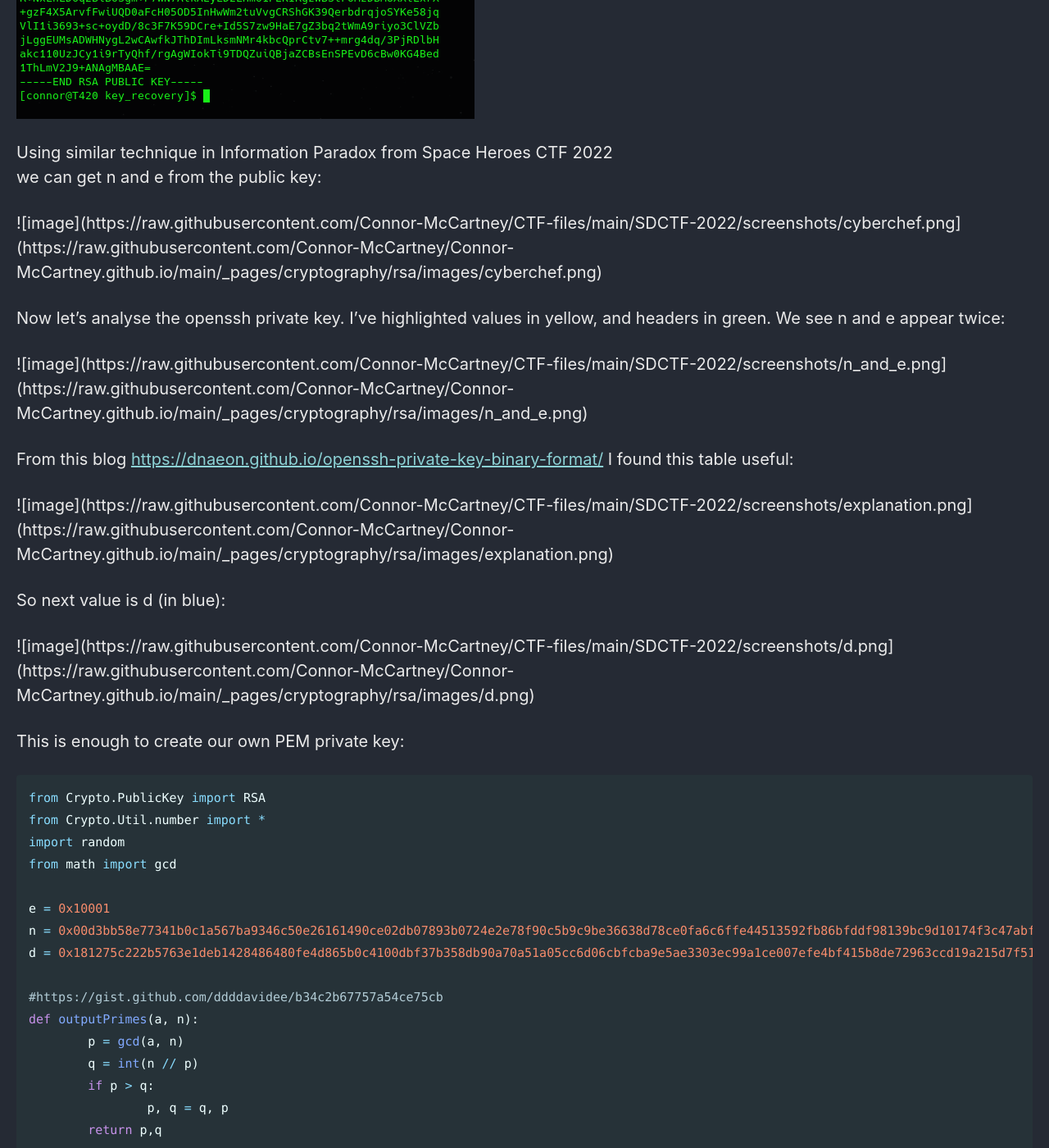
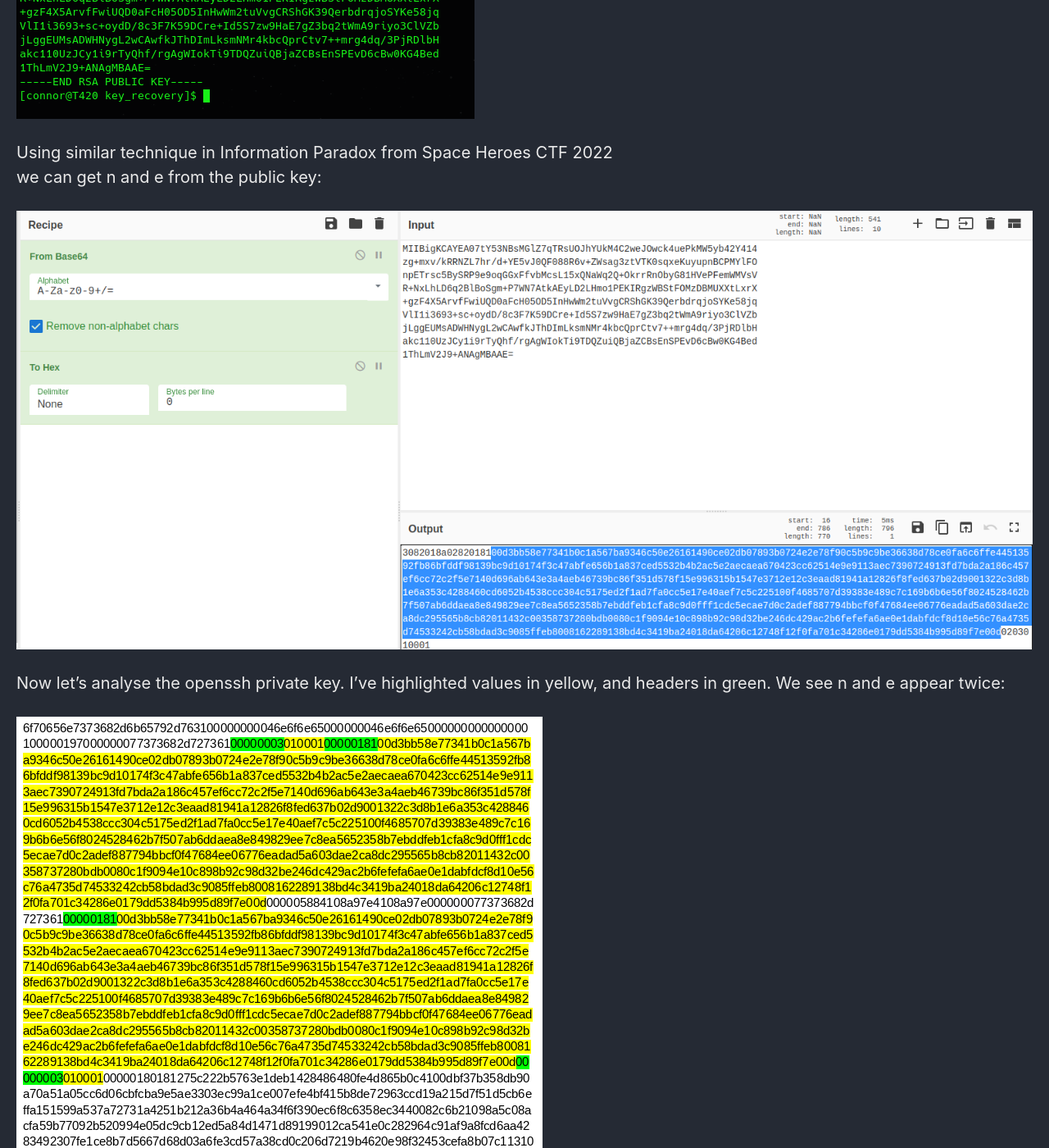
Before and after one commit to Connor-McCartney/Connor-McCartney.github.io, a Jekyll site: the page built from _pages/cryptography/rsa/rsa.md, in a window 1280 px wide and 1400 px high, scrolled down 1587 px. Shown: the whole window at 82% size. Built offline with Jekyll 4.4.1, drawn with Linux system fonts in a browser that asks for light colours; cached includes are drawn as plain includes; part of the change alters nothing that is shown; some of the changed text lies outside the part shown.

Commit message:
Update rsa.md

```diff
--- a/_pages/cryptography/rsa/rsa.md
+++ b/_pages/cryptography/rsa/rsa.md
@@ -23,20 +23,20 @@ We can generate a public pem key from this:
 Using similar technique in Information Paradox from Space Heroes CTF 2022 <br>
 we can get n and e from the public key:
 
-![image](https://raw.githubusercontent.com/Connor-McCartney/CTF-files/main/SDCTF-2022/screenshots/cyberchef.png](https://raw.githubusercontent.com/Connor-McCartney/Connor-McCartney.github.io/main/_pages/cryptography/rsa/images/cyberchef.png)
+![image](https://raw.githubusercontent.com/Connor-McCartney/Connor-McCartney.github.io/main/_pages/cryptography/rsa/images/cyberchef.png)
 
 Now let's analyse the openssh private key. I've highlighted values in yellow, and headers in green.
 We see n and e appear twice:
 
-![image](https://raw.githubusercontent.com/Connor-McCartney/CTF-files/main/SDCTF-2022/screenshots/n_and_e.png](https://raw.githubusercontent.com/Connor-McCartney/Connor-McCartney.github.io/main/_pages/cryptography/rsa/images/n_and_e.png)
+![image](https://raw.githubusercontent.com/Connor-McCartney/Connor-McCartney.github.io/main/_pages/cryptography/rsa/images/n_and_e.png)
 
 From this blog <https://dnaeon.github.io/openssh-private-key-binary-format/> I found this table useful:
 
-![image](https://raw.githubusercontent.com/Connor-McCartney/CTF-files/main/SDCTF-2022/screenshots/explanation.png](https://raw.githubusercontent.com/Connor-McCartney/Connor-McCartney.github.io/main/_pages/cryptography/rsa/images/explanation.png)
+![image](https://raw.githubusercontent.com/Connor-McCartney/Connor-McCartney.github.io/main/_pages/cryptography/rsa/images/explanation.png)
 
 So next value is d (in blue):
 
-![image](https://raw.githubusercontent.com/Connor-McCartney/CTF-files/main/SDCTF-2022/screenshots/d.png](https://raw.githubusercontent.com/Connor-McCartney/Connor-McCartney.github.io/main/_pages/cryptography/rsa/images/d.png)
+![image](https://raw.githubusercontent.com/Connor-McCartney/Connor-McCartney.github.io/main/_pages/cryptography/rsa/images/d.png)
 
 This is enough to create our own PEM private key:
 
@@ -108,7 +108,7 @@ print(pem.decode())
 
 And with this, we can 'almost' re-create the openssh private key:
 
-![image](https://raw.githubusercontent.com/Connor-McCartney/CTF-files/main/SDCTF-2022/screenshots/re-creation.png](https://github.com/Connor-McCartney/Connor-McCartney.github.io/blob/main/_pages/cryptography/rsa/images/re-creation.png)
+![image](https://github.com/Connor-McCartney/Connor-McCartney.github.io/blob/main/_pages/cryptography/rsa/images/re-creation.png)
 
 
 Two sections are different, the check-ints and the comment at bottom. <br>
@@ -120,7 +120,7 @@ Now the process to fix the key in this challenge is the exact same process <br>
 (luckily the check-ints and comment were not corrupted, so I could just modify those). <br>
 Here is the final solution (the flag was the sha256 hash):
 
-![image](https://raw.githubusercontent.com/Connor-McCartney/CTF-files/main/SDCTF-2022/screenshots/final.png](https://raw.githubusercontent.com/Connor-McCartney/Connor-McCartney.github.io/main/_pages/cryptography/rsa/images/final.png)
+![image](https://raw.githubusercontent.com/Connor-McCartney/Connor-McCartney.github.io/main/_pages/cryptography/rsa/images/final.png)
 
 
 
```
